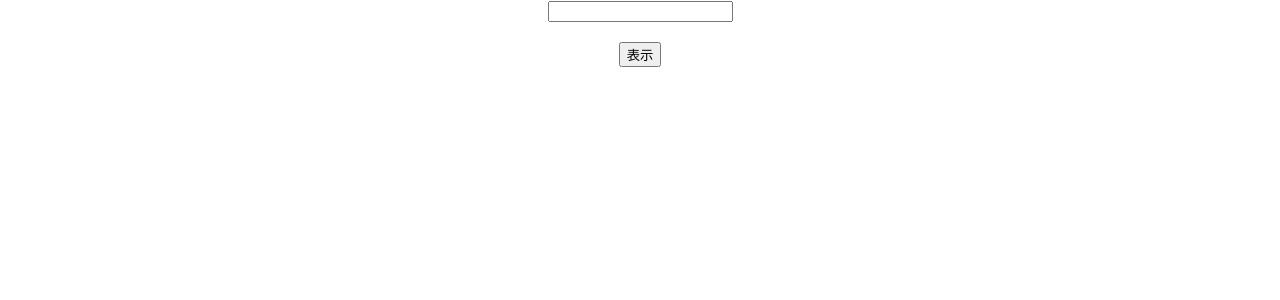
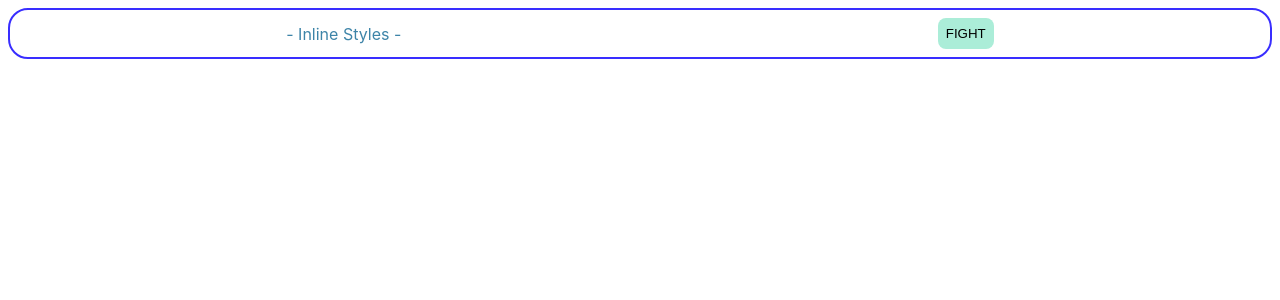
Before and after one commit to JunichiroKohari/react-play, a React (Create React App) app: page / in a window 1280 px wide. Shown: the top 300 px of the page. Built offline with nearby package versions, Linux system fonts and the light colour scheme.

Commit message:
inline style

```diff
--- a/src/App.js
+++ b/src/App.js
@@ -1,22 +1,12 @@
 import './App.css';
 import { useState, useCallback, useMemo } from 'react'
 import { ChildArea } from './ChildArea';
+import { InlineStyle } from './components/InlineStyle';
 
 function App() {
-  const [text, setText] = useState('')
-  const [open, setOpen] = useState(false)
-  const onChangeText = (e) => setText(e.target.value)
-  const onClickOpen = () => setOpen(!open)
-  const onClickClose = useCallback(() => setOpen(false), [])
-  const temp = useMemo(() => 1 + 3, [])
-  console.log(temp)
   return (
     <div className="App">
-      <input value={text} onChange={onChangeText} />
-      <br />
-      <br />
-      <button onClick={onClickOpen}>表示</button>
-      <ChildArea open={open} onClickClose={onClickClose} />
+      <InlineStyle />
     </div>
   );
 }
--- /dev/null
+++ b/src/components/InlineStyle.jsx
@@ -0,0 +1,27 @@
+export const InlineStyle = () => {
+    const containerStyle = {
+        border: 'solid 2px #392eff',
+        borderRadius: '20px',
+        padding: '8px',
+        margin: '8px',
+        display: 'flex',
+        justifyContent: 'space-around',
+        alignItems: 'center'
+    }
+    const titleStyle = {
+        margin: 0,
+        color: '#3d84a8'
+    }
+    const buttonStyle = {
+        backgroundColor: '#abedd8',
+        border: 'none',
+        padding: '8px',
+        borderRadius: '8px',
+    }
+    return (
+        <div style={containerStyle}>
+            <p style={titleStyle}>- Inline Styles -</p>
+            <button style={buttonStyle}>FIGHT</button>
+        </div>
+    )
+}
```
